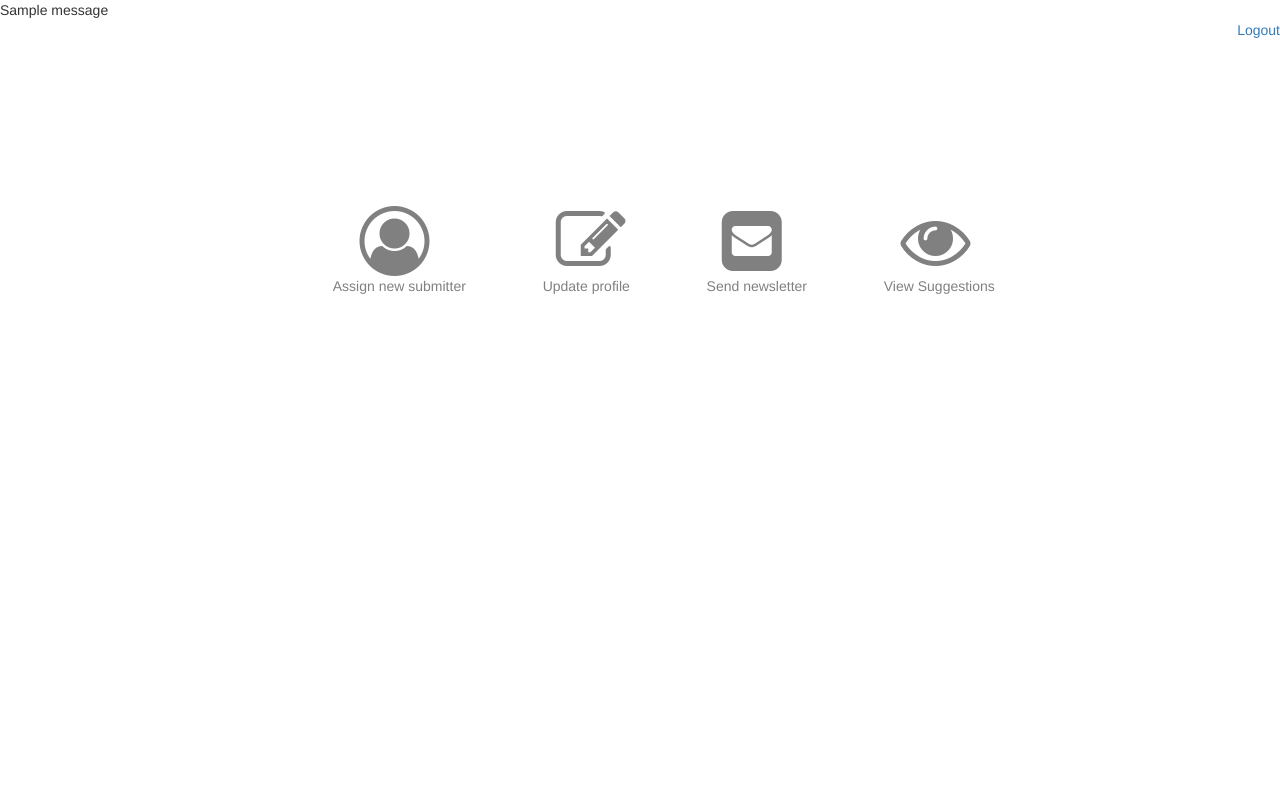
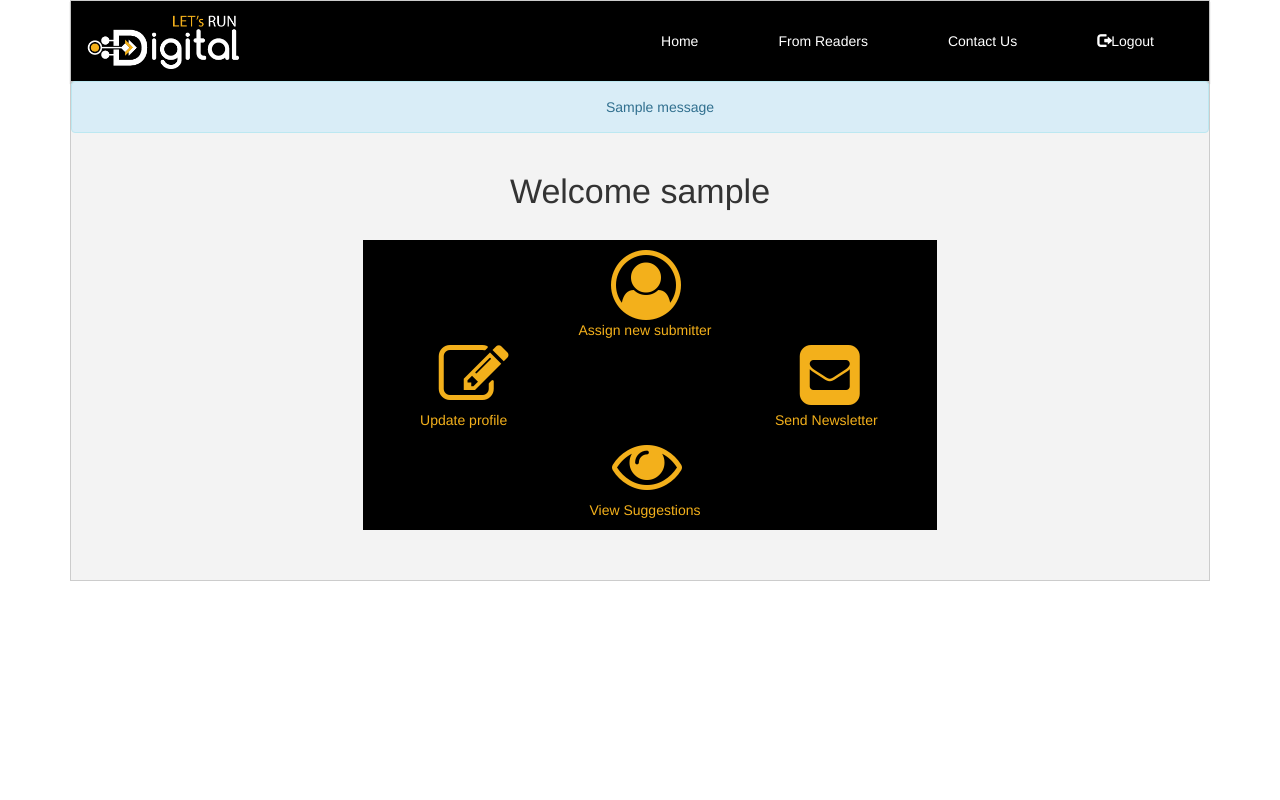
Before and after one commit to AnjaliKochar/mailinglist, a Flask app: template templates/curatoroptions.html in a window 1280 px wide. Run offline with Flask 2, Linux system fonts and the light colour scheme; the template is opened without the code that fills it: most values are stand-ins (such as "Sample title", 1, 10 or a date in 2020); one stand-in notice (Sample message) is shown; some libraries are stand-ins or nearby versions.

Commit message:
ui updation

```diff
--- a/sql.py
+++ b/sql.py
@@ -1,5 +1,4 @@
 import sqlite3
-import  sys
 
 ulist=(('John','john@lrd',233,'Developer','Submitter','abc123'),
        ('Marry','marry@lrd',556,'Content Writer','Subscriber','abc123'),
--- /dev/null
+++ b/static/index.css
@@ -0,0 +1,23 @@
+       .bg-login{ background: #f3f3f3;   margin: 0px;    border: 1px solid #ccc ; padding: 0px !important;}
+       .bg-login header { background: #000;padding: 0px 15px 0px 15px; box-shadow: 0px 2px 1px 1px #c3c3c3;margin-bottom: 0px;}
+       .bg-login header img{ width:154px;padding: 12px 0 0 0; }
+       .bg-login nav{ margin:0px; padding:0px; float:right;}
+       .bg-login nav ul{ margin:0px; padding:0px;}
+       .bg-login nav ul li{ margin:0px; list-style:none; float:left; padding:0px;}
+       .bg-login nav ul li a{ color: #fff; transition: all 0.5s; padding: 30px 40px; display: block; border: 0px;background: none;text-decoration: none;}
+       .bg-login nav ul li a:hover{ background:#fff; color:#000; transition: all 0.5s; }
+       .mail-img{ margin: 0 0 0 20px !important;padding: 0 0 0 0;}
+       .mail-img img{ width: 200px;height: 200px;padding: 0 0 0 0;margin:0 0 0 0;}
+       .bg-login h1{ color:#333333;font-size: 34px;padding: 0 0 0 0;margin:40px 0px 0px 0px;}
+       .bg-login a{color:#3789d0;padding: 7px 10px;}
+
+       .bg-login h2{ color:#505050;font-size: 20px; text-align: left; padding:0;margin:25px 0 25px 0;}
+       .btn-container{ margin:15px 0 40px 0; padding: 0 0 0 0;text-align: center;}
+       .btn-container .btn{ padding: 8px 20px; font-size: 12px; background: #ff9613; border: 1px solid #b78515;}
+       .btn-container .btn:hover{ background:#000;}
+       .mail-img form{ padding: 0px; margin: 0px;}
+       .mail-img .form-group { margin: 0 0 15px 0; padding: 0px !important;}
+       .form-control {margin-bottom: 15px;}
+       .bg-login .checkbox {position: relative;display: block;margin-top: 10px;margin-bottom: 30px;}
+
+       .bg-login .corsoptions:hover{background:#fff; color:#000; transition: all 0.5s;}
--- a/templates/curatoroptions.html
+++ b/templates/curatoroptions.html
@@ -1,51 +1,49 @@
-<!DOCTYPE html>
-<html lang="en">
 <head>
-    <meta charset="UTF-8">
-
     <link rel="stylesheet" href="https://cdnjs.cloudflare.com/ajax/libs/font-awesome/4.7.0/css/font-awesome.css">
     <link rel="stylesheet" href="https://maxcdn.bootstrapcdn.com/bootstrap/3.3.7/css/bootstrap.min.css">
 
-    <!-- jQuery library -->
-    <script src="https://ajax.googleapis.com/ajax/libs/jquery/3.2.0/jquery.min.js"></script>
+</head>
 
-    <!-- Latest compiled JavaScript -->
-    <script src="https://maxcdn.bootstrapcdn.com/bootstrap/3.3.7/js/bootstrap.min.js"></script>
-    <meta name="viewport" content="width=device-width, initial-scale=1">
+{% extends 'masteroutlay_logout.html' %}
 
-    <title>Curator Options</title>
-</head>
-<body>
-    <section>
-        {% with messages = get_flashed_messages() %}
-            {% if messages %}
-                {% for message in messages %}
-                    {{message}}
-                {% endfor %}
-            {% endif %}
-        {% endwith %}
+        {% block heading %}Welcome {% for item in details %}{{item.user_name}}{% endfor %}{% endblock %}
 
-        <form>
-            <div align="right"><a href="{{url_for('logout')}}">Logout</a> </div>
-            <div style="width:60%;margin-top:10%;margin-left:23%">
-            <div style="float:left;padding:5%">
-                <a  href="{{url_for('assign_newsubmitter')}}" style="color:grey" > <i class="fa fa-user-circle-o fa-5x " aria-hidden="true" style="margin-left:20%" ></i><br>Assign new submitter</a>
+    {% block curator_options %}
+<div>
+        <form style="margin-top: 30px;margin-bottom: 50px">
+            <div class="row">
+                <div class="col-sm-3"></div>
+                <div class="col-sm-6" style="background-color: black;padding-top: 10px">
+                    <div class="col-sm-4"></div>
+                    <!--image color #ff9613-->
+                    <!--<div class="col-sm-4 corsoptions"><a  href="{{url_for('assign_newsubmitter')}}" style="color:#f3b01b;text-decoration: none;" > <i style="padding-left: 19px" class="fa fa-user-circle-o fa-5x " aria-hidden="true" ></i><br>Assign new submitter</a>-->
+                    <div align="center" class="col-sm-4 corsoptions"><a  href="{{url_for('assign_newsubmitter')}}" style="color:#f3b01b;text-decoration: none;" > <i class="fa fa-user-circle-o fa-5x " style="padding-right: 18px" aria-hidden="true" ></i><br>Assign new submitter</a>
+                    </div>
+                </div>
             </div>
-            <div style="float:left;padding:5%">
-                <a href="{{url_for('detail')}}" style="color:grey"> <i class="fa fa-pencil-square-o fa-5x" aria-hidden="true" style="margin-left:15%"  ></i><br>Update profile</a>
+
+            <div class="row">
+                <div class="col-sm-3"></div>
+                <div class="col-sm-6" style="background-color: black;">
+                    <!--<div class="col-sm-4 corsoptions"><a href="{{url_for('detail')}}" style="color:#f3b01b;text-decoration: none;"> <i class="fa fa-pencil-square-o fa-5x" style="padding-left: 7px" aria-hidden="true"></i><br>Update profile</a>-->
+                    <div align="center" class="col-sm-4 corsoptions"><a href="{{url_for('detail')}}" style="color:#f3b01b;text-decoration: none;"> <i class="fa fa-pencil-square-o fa-5x" aria-hidden="true"></i><br>Update profile</a>
+                    </div>
+                    <div class="col-sm-4"></div>
+                    <!--<div class="col-sm-4 corsoptions"> <a href="{{url_for('send_newsletter')}}" style="color:#f3b01b;text-decoration: none;"><i class="fa fa-envelope-square fa-5x" style="padding-left: 57px" aria-hidden="true"></i><br><label style="display: block;text-align: right">Send newsletter</label></a>-->
+                    <div align="center" class="col-sm-4 corsoptions"><a href="{{url_for('send_newsletter')}}" style="color:#f3b01b;text-decoration:none;"><i class="fa fa-envelope-square fa-5x" style="padding-right: 13px" aria-hidden="true"></i> <br>Send Newsletter</a>
+                    </div>
+                </div>
             </div>
-            <div style="float:left;padding:5%">
-                <!--For sending newsletter of curator's choice-->
-                <a href="{{url_for('send_newsletter')}}" style="color:grey"><i class="fa fa-envelope-square fa-5x" aria-hidden="true" style="margin-left:15%"></i><br>Send newsletter</a>
-            </div>
-                <div style="float:left;padding:5%">
-                <a href="{{url_for('view_suggestions')}}" style="color:grey"><i class="fa fa-eye fa-5x" aria-hidden="true" style="margin-left:15%"></i><br>View Suggestions</a>
-            </div>
+
+            <div class="row">
+                <div class="col-sm-3"></div>
+                <div class="col-sm-6" style="background-color: black;padding-bottom: 10px;">
+                    <div class="col-sm-4"></div>
+                    <!--<div class="col-sm-4 corsoptions"><a href="{{url_for('view_suggestions')}}" style="color:#f3b01b;text-decoration: none;"><i class="fa fa-eye fa-5x" style="padding-left: 10px" aria-hidden="true"></i><br>View Suggestions</a>-->
+                    <div align="center" class="col-sm-4 corsoptions"><a href="{{url_for('view_suggestions')}}" style="color:#f3b01b;text-decoration: none;"><i class="fa fa-eye fa-5x" style="padding-right: 16px" aria-hidden="true"></i><br>View Suggestions</a>
+                    </div>
+                </div>
             </div>
         </form>
-    </section>
-
-
-
-</body>
-</html>
+</div>
+{% endblock %}
--- /dev/null
+++ b/templates/masteroutlay_logout.html
@@ -0,0 +1,59 @@
+<!DOCTYPE html>
+<html lang="en">
+<head>
+    <meta name="viewport" content="width=device-width, initial-scale=1">
+    <link rel="stylesheet" href="https://maxcdn.bootstrapcdn.com/bootstrap/3.3.7/css/bootstrap.min.css">
+    <!-- jQuery library -->
+    <script src="https://ajax.googleapis.com/ajax/libs/jquery/3.2.0/jquery.min.js"></script>
+    <!-- Latest compiled JavaScript -->
+    <script src="https://maxcdn.bootstrapcdn.com/bootstrap/3.3.7/js/bootstrap.min.js"></script>
+
+    <link rel="stylesheet"  type="text/css" href="{{url_for('static',filename='index.css')}}">
+</head>
+<body class="container">
+
+    <div class="bg-login">
+        <header>
+            <div class="row">
+               <div class="col-sm-2">
+                  <img src="static\logo.png" >
+               </div>
+                <div class="col-sm-10">
+                    <nav>
+                        <ul>
+                             <li><a href="javascript:;">Home</a></li>
+                             <li><a href="javascript:;">From Readers</a></li>
+                             <li><a href="javascript:;">Contact Us</a></li>
+                             <li><a href="{{url_for('logout')}}"><span class="glyphicon glyphicon-log-out"></span>Logout</a></li>
+                        </ul>
+                    </nav>
+                </div>
+            </div>
+        </header>
+            <div class="clearfix"></div>
+            <div align="center">
+                {% with messages = get_flashed_messages() %}
+                {% if messages %}
+                <div class="alert alert-info">
+                    <ul>
+                        {% for message in messages %}
+                        {{message}}<br>
+                        {% endfor %}
+                    </ul>
+                </div>
+                {% endif %}
+                {% endwith %}
+            <div class="welcome"><h1>{% block heading %}{% endblock %}</h1></div>
+            </div>
+            <div class="row mail-img">
+                <!--<div class="col-sm-4">-->
+                    <!--<img src="static\ebook.png">-->
+                <!--</div>-->
+
+
+                {% block curator_options %}{% endblock %}
+             </div>
+
+    </div>
+</body>
+</html>
```
Also changed, not shown: displaydetails.py (+43 -7 lines), templates/Subscribe.html (+5 -78 lines), templates/adminlogin.html (+23 -35 lines), templates/login1.html (+13 -13 lines), templates/masteroutlay.html (added, +58 -0 lines), mailinglist.db, static/checklist.png (deleted), static/logo-dark.png (deleted), static/logo-dark.svg (deleted), static/yelloenv.jpg (deleted), static/yellomailinglist.jpg (deleted).
